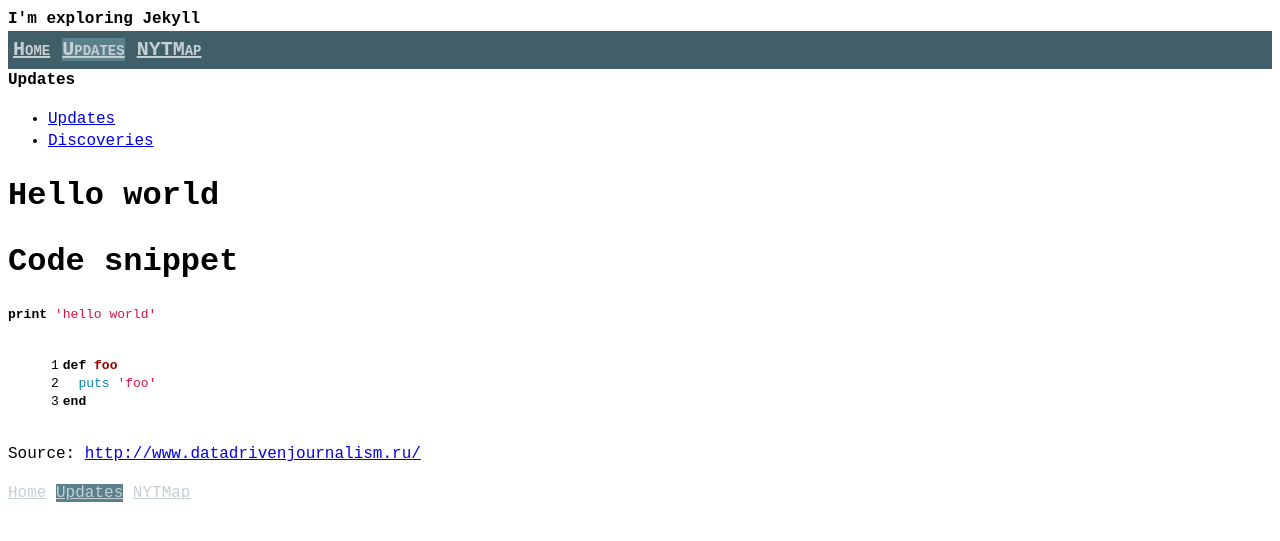
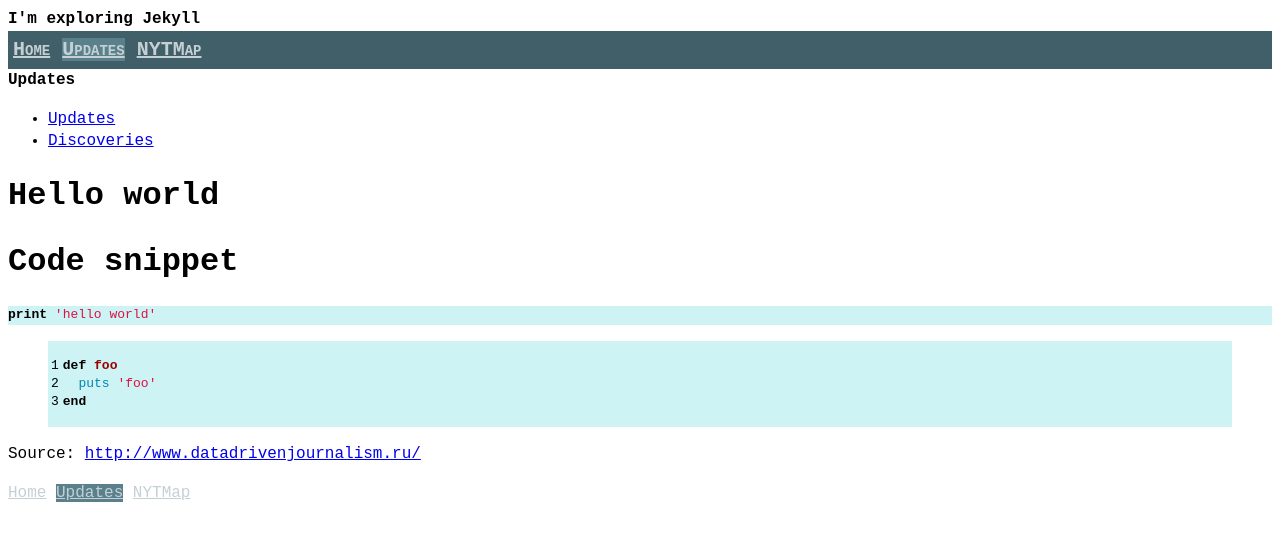
Before and after one commit to ansakoy/lusamut, a Jekyll site: the page built from _posts/discoveries/2016-01-11-code-snippet.md, in a window 1280 px wide. Shown: the top 541 px of the page. Built offline with Jekyll 4.4.1, drawn with Linux system fonts in a browser that asks for light colours; Markdown is read by kramdown in place of the engine named in the settings.

Commit message:
Update syntax.css

```diff
--- a/css/syntax.css
+++ b/css/syntax.css
@@ -1,4 +1,4 @@
-.highlight  { background: #ffffff; }
+.highlight  { background: #CEF3F5; }
 .highlight .c { color: #999988; font-style: italic } /* Comment */
 .highlight .err { color: #a61717; background-color: #e3d2d2 } /* Error */
 .highlight .k { font-weight: bold } /* Keyword */
```
